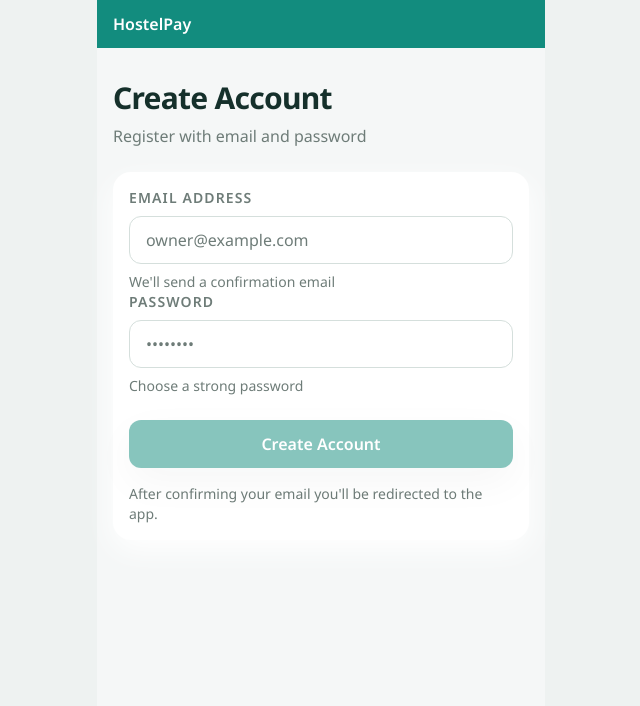
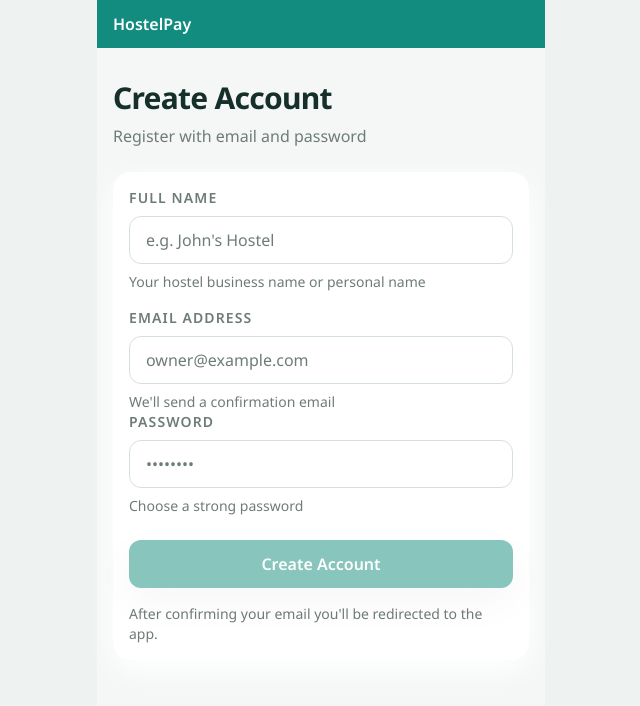
Before and after one commit to dharmaparasa/Hostel-Helper, a React (Vite) app: page /Hostel-Helper/signup in a window 1280 px wide. Shown: the top 706 px of the page, without its empty margins (319-959 px from the left). Built offline with nearby package versions, Linux system fonts and the light colour scheme.

Commit message:
name addition at login

```diff
--- a/src/context/AppContext.jsx
+++ b/src/context/AppContext.jsx
@@ -163,7 +163,7 @@
 
   const sendLoginEmail = async (email) => sendEmailLogin(email);
 
-  const signUp = async (email, password) => signUpUser(email, password);
+  const signUp = async (email, password, name = "") => signUpUser(email, password, name);
   const signInWithGoogleProvider = async () => {
     const result = await signInWithGoogle();
     if (result?.demo) {
--- a/src/lib/supabase.js
+++ b/src/lib/supabase.js
@@ -59,7 +59,7 @@
   return { sent: true };
 }
 
-export async function signUpUser(email, password) {
+export async function signUpUser(email, password, name = "") {
   const client = getSupabaseClient();
   if (!client) {
     return { demo: true };
@@ -70,7 +70,12 @@
   const { error } = await client.auth.signUp(
     {
       email,
-      password
+      password,
+      options: {
+        data: {
+          name: name || ""
+        }
+      }
     },
     {
       options: {
--- a/src/screens/SignupScreen.jsx
+++ b/src/screens/SignupScreen.jsx
@@ -9,6 +9,7 @@
   const navigate = useNavigate();
   const { signUp, startDemoSession, hostels } = useAppContext();
   const { showToast } = useToast();
+  const [name, setName] = useState("");
   const [email, setEmail] = useState("");
   const [password, setPassword] = useState("");
   const [loading, setLoading] = useState(false);
@@ -18,7 +19,7 @@
   const handleSignup = async () => {
     setLoading(true);
     try {
-      const result = await signUp(email, password);
+      const result = await signUp(email, password, name);
       if (result?.demo) {
         // For demo mode, create a demo session and navigate in
         startDemoSession(email);
@@ -52,7 +53,17 @@
         <div className="screen-pad pt-6">
           <Header title="Create Account" subtitle="Register with email and password" />
           <div className="panel p-4">
-            <FormField label="Email Address" hint="We'll send a confirmation email">
+            <FormField label="Full Name" hint="Your hostel business name or personal name">
+              <input
+                className="input-base"
+                value={name}
+                onChange={(e) => setName(e.target.value)}
+                placeholder="e.g. John's Hostel"
+                type="text"
+              />
+            </FormField>
+
+            <FormField label="Email Address" hint="We'll send a confirmation email" className="mt-4">
               <input
                 className="input-base"
                 value={email}
@@ -76,7 +87,7 @@
             <button
               type="button"
               onClick={handleSignup}
-              disabled={loading || !email.includes("@") || password.length < 6}
+              disabled={loading || !name.trim() || !email.includes("@") || password.length < 6}
               className="primary-button mt-6 w-full"
             >
               {loading ? "Please wait..." : "Create Account"}
```
